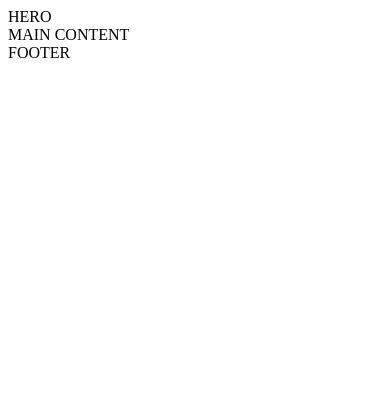
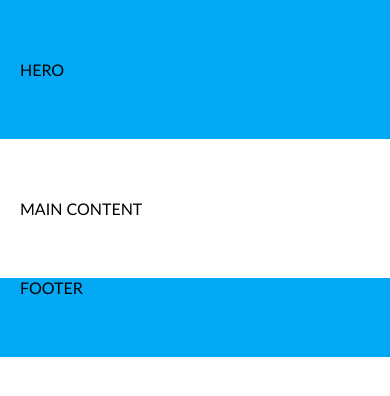
Before and after one commit to Evaldasssss/39-grupe-coming-soonV2, a website: page index.html in a window 390 px wide. Drawn offline with Linux system fonts and the light colour scheme.

Commit message:
Responsive design and main sections 2

```diff
--- a/css/base/base.css
+++ b/css/base/base.css
@@ -0,0 +1,25 @@
+body,
+body * {
+    margin: 0;
+    padding: 0;
+    vertical-align: top;
+    box-sizing: border-box;
+}
+
+body {
+    font-family: 'Gill Sans', 'Gill Sans MT', Calibri, 'Trebuchet MS', sans-serif;
+}
+
+:root {
+    /* custom-properties / variables */
+    --main-color: #03A9F5;
+    --secondary-color: #EA1E64;
+}
+
+.bg-main {
+    background-color: var(--main-color);
+}
+
+.bg-secondary {
+    background-color: var(--secondary-color);
+}
--- a/css/base/layout.css
+++ b/css/base/layout.css
@@ -0,0 +1,39 @@
+.container {
+    width: 100%;
+    padding: 60px 0;
+}
+
+.container > .row {
+    width: 1000px;
+    margin: 0 calc(50% - 500px);
+}
+
+@media (max-width: 1100px) {
+    .container > .row {
+        width: 800px;
+        margin: 0 calc(50% - 400px);
+    }
+}
+
+@media (max-width: 900px) {
+    .container > .row {
+        width: 600px;
+        margin: 0 calc(50% - 300px);
+    }
+}
+
+@media (max-width: 700px) {
+    .container > .row {
+        width: 400px;
+        margin: 0 calc(50% - 200px);
+    }
+}
+
+@media (max-width: 440px) {
+    .container > .row {
+        width: 100%;
+        margin: 0;
+        padding-left: 20px;
+        padding-right: 20px;
+    }
+}
--- a/css/pages/home.css
+++ b/css/pages/home.css
@@ -13,3 +13,13 @@
 @import '../components/form.css';
 @import '../components/mouse.css';
 @import '../components/progress-bar.css';
+
+/* Custom style below */
+
+.section.container.bg-main {
+    padding-bottom: 20px;
+}
+
+footer.container {
+    padding-top: 0;
+}
```
